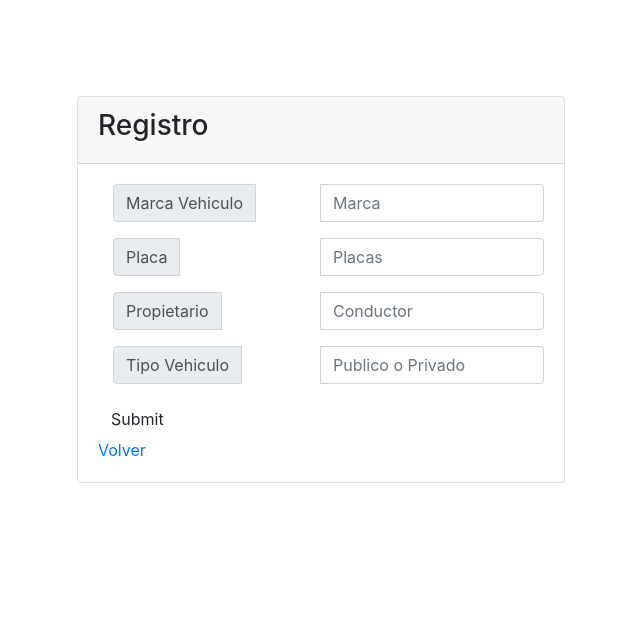
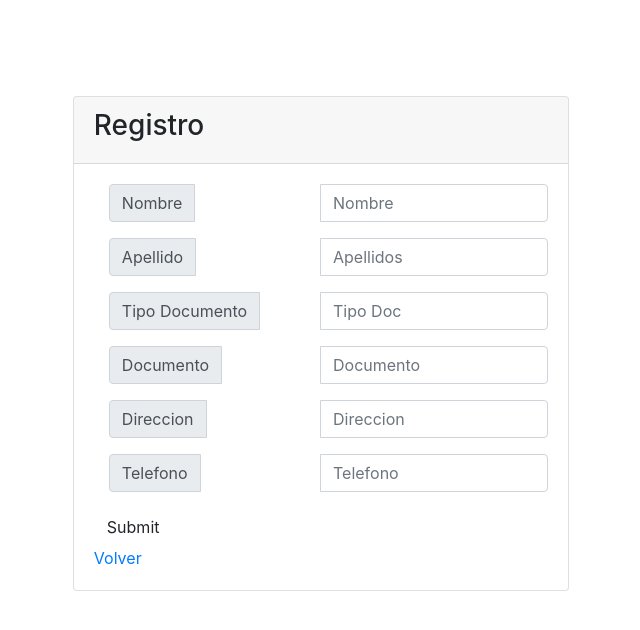
Before and after one commit to JulianMateo01/Sistemas_Transaccionales, a PHP site: the page made by Proyecto/Añadir.php in a window 1280 px wide. Shown: the part 40-670 px from the top of the page, without its empty margins (319-959 px from the left). Run offline with PHP 8.4, Linux system fonts and the light colour scheme; some libraries are stand-ins or nearby versions.

Commit message:
Add files via upload

```diff
--- a/Proyecto/Vista/Registro.php
+++ b/Proyecto/Vista/Registro.php
@@ -8,27 +8,39 @@
 				<form>
 					<div class="input-group form-group">
 						<div class="input-group-prepend col-md-6">
-							<span class="input-group-text ">Marca Vehiculo<i class="fas fa-user"></i></span>
+							<span class="input-group-text ">Nombre<i class="fas fa-user"></i></span>
 						</div>
-						<input type="text" class="form-control" placeholder="Marca">
+						<input type="text" class="form-control" placeholder="Nombre">
 					</div>
 					<div class="input-group form-group">
 						<div class="input-group-prepend col-md-6">
-							<span class="input-group-text" >Placa<i class="fas fa-key"></i></span>
+							<span class="input-group-text" >Apellido<i class="fas fa-key"></i></span>
 						</div>
-						<input type="password" class="form-control" placeholder="Placas">
+						<input type="password" class="form-control" placeholder="Apellidos">
 					</div>
 					<div class="input-group form-group">
 						<div class="input-group-prepend col-md-6">
-							<span class="input-group-text ">Propietario<i class="fas fa-user"></i></span>
+							<span class="input-group-text ">Tipo Documento<i class="fas fa-user"></i></span>
 						</div>
-						<input type="text" class="form-control" placeholder="Conductor">
+						<input type="text" class="form-control" placeholder="Tipo Doc">
 					</div>
 					<div class="input-group form-group">
 						<div class="input-group-prepend col-md-6">
-							<span class="input-group-text" >Tipo Vehiculo<i class="fas fa-key"></i></span>
+							<span class="input-group-text" >Documento<i class="fas fa-key"></i></span>
 						</div>
-						<input type="password" class="form-control" placeholder="Publico o Privado">
+						<input type="password" class="form-control" placeholder="Documento">
+					</div>
+					<div class="input-group form-group">
+						<div class="input-group-prepend col-md-6">
+							<span class="input-group-text" >Direccion<i class="fas fa-key"></i></span>
+						</div>
+						<input type="password" class="form-control" placeholder="Direccion">
+					</div>
+					<div class="input-group form-group">
+						<div class="input-group-prepend col-md-6">
+							<span class="input-group-text" >Telefono<i class="fas fa-key"></i></span>
+						</div>
+						<input type="password" class="form-control" placeholder="Telefono">
 					</div>
 					<input class="btn btn-succes" type="submit"></input>
 					<br>
--- a/Proyecto/Vista/Vehiculo.php
+++ b/Proyecto/Vista/Vehiculo.php
@@ -31,6 +31,12 @@
 						</div>
 						<input type="password" class="form-control" placeholder="Propietario">
 					</div>
+					<div class="input-group form-group">
+						<div class="input-group-prepend col-md-6">
+							<span class="input-group-text" >Tipo Vehiculo<i class="fas fa-key"></i></span>
+						</div>
+						<input type="password" class="form-control" placeholder="Publico o Privado">
+					</div>
 					<input class="btn btn-succes" type="submit"></input>
 				</form>
 			</div>
```
Also changed, not shown: Proyecto/Vista/Login.php (+24 -24 lines).
